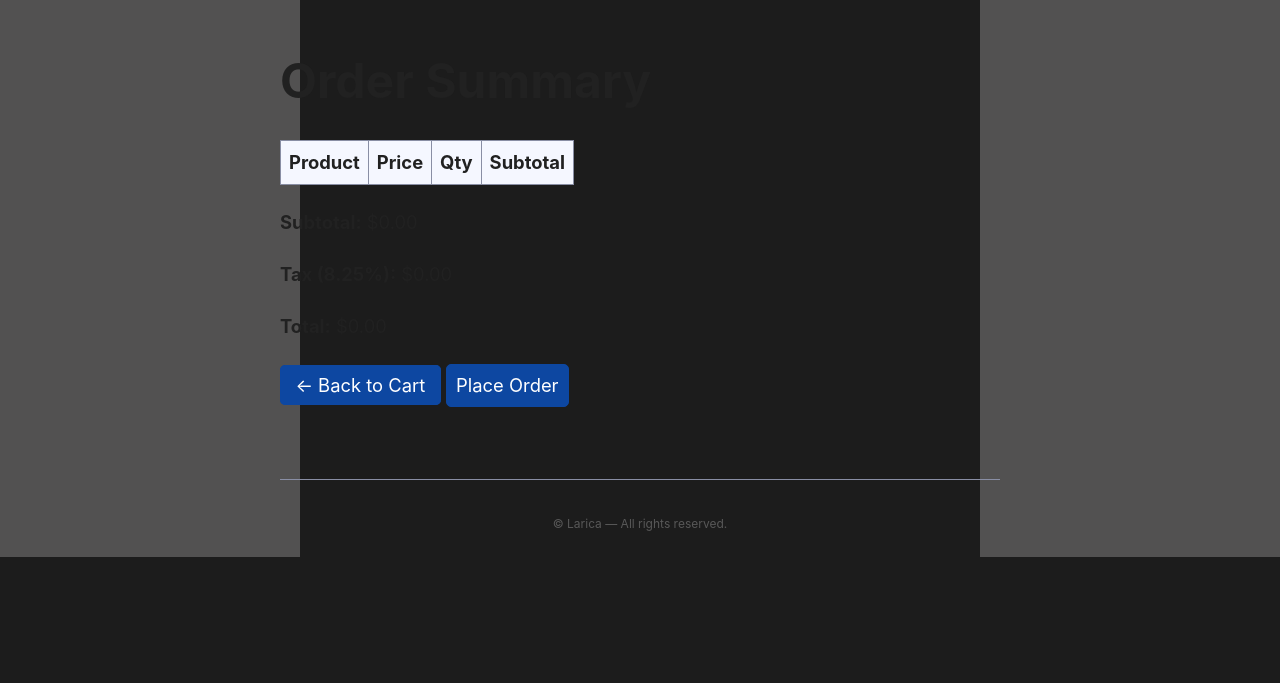
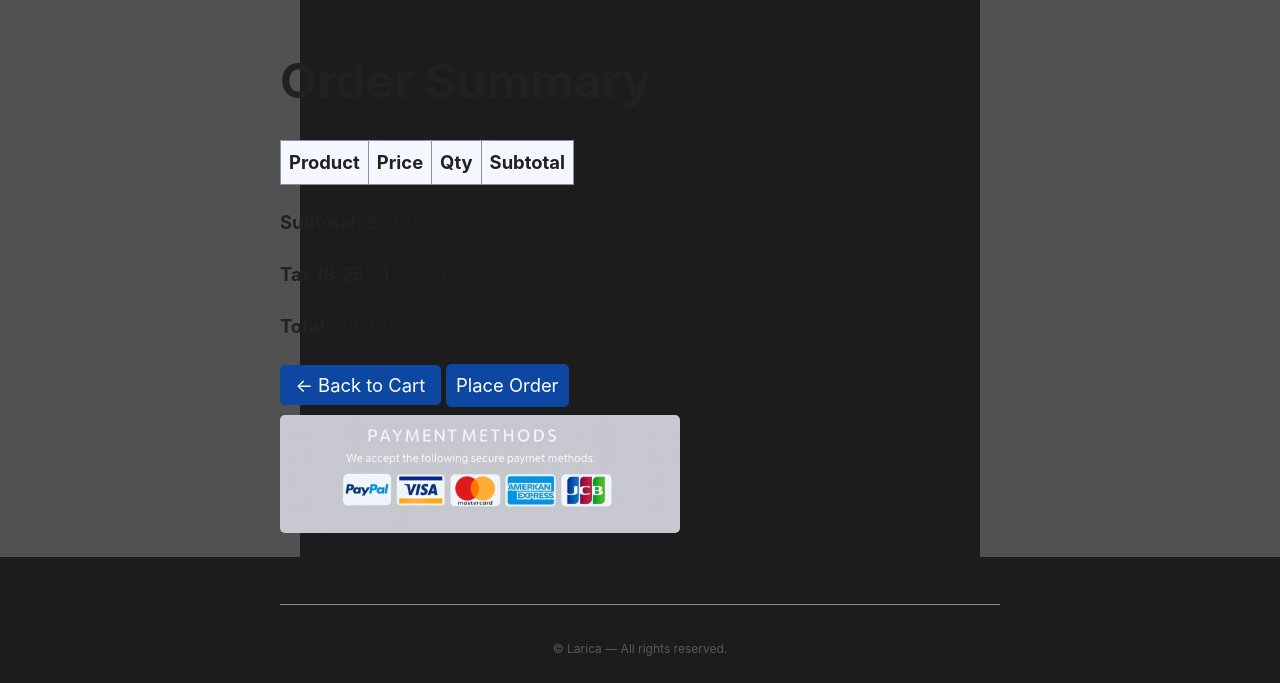
Before and after one commit to Dancelled/Engineering-Website, a Node server app: page /checkout in a window 1280 px wide. Shown: the part 243-926 px from the top of the page. Before the commit the page ends 800 px from the top, so only its background shows below. Run offline with Node 20, Linux system fonts and the light colour scheme; lists and menus that the app fills with data are empty; some libraries are stand-ins or nearby versions.

Commit message:
Update checkout.ejs
Added a image for payment methods

```diff
--- a/views/checkout.ejs
+++ b/views/checkout.ejs
@@ -4,7 +4,10 @@
 <body>
   <%- include('includes/header') %>
 
-  <main class="checkout-summary">
+  <main class="checkout-wrapper">
+
+    <!-- LEFT: Order Summary -->
+    <div class="checkout-summary">
       <h1>Order Summary</h1>
 
       <table>
@@ -30,13 +33,22 @@
 
       <p><strong>Subtotal:</strong> $<%= subtotal.toFixed(2) %></p>
       <p><strong>Tax (8.25%):</strong> $<%= tax.toFixed(2) %></p>
+
       <% if (discountCode) { %>
         <p><strong>Discount (<%= discountCode %>):</strong> -$<%= discountAmount.toFixed(2) %></p>
       <% } %>
+
       <p><strong>Total:</strong> $<%= total.toFixed(2) %></p>
 
       <a href="/cart" class="button">← Back to Cart</a>
       <button class="button">Place Order</button>
+    </div>
+
+    <!-- RIGHT: Payment Image -->
+    <div class="checkout-payment-image">
+      <img src="/images/payment.png" alt="Payment Methods">
+    </div>
+
   </main>
 
   <%- include('includes/footer') %>
```
Lines whose indentation alone changed are shown as unchanged.
